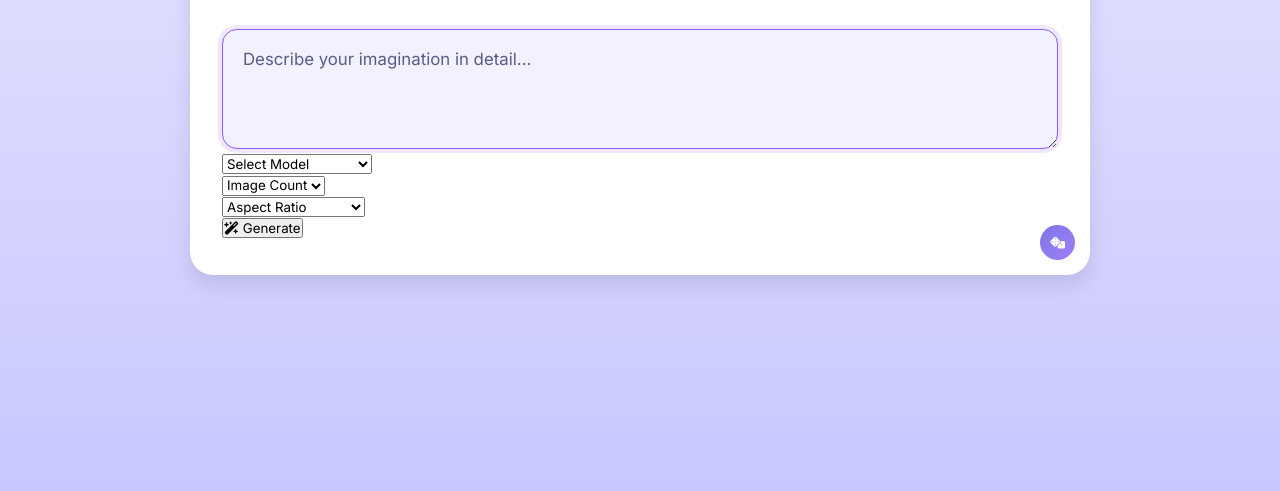
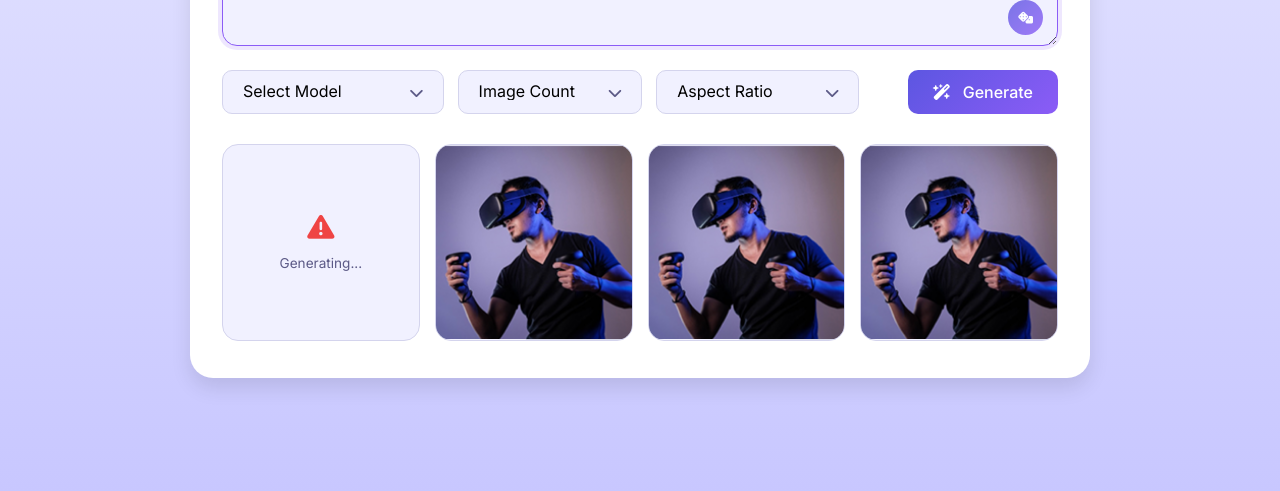
Before and after one commit to JashwantChohan/AI-Image-Generator, a plain HTML site: page index.html in a window 1280 px wide. Shown: the part 309-800 px from the top of the page. Drawn offline with Linux system fonts and the light colour scheme.

Commit message:
mostly UI is done

```diff
--- a/index.html
+++ b/index.html
@@ -21,12 +21,12 @@
                 <h1>AI Image Generator</h1>
             </div>
 
-            <button class="theme-toggle">
+            <button type="button" class="theme-toggle">
                 <i class="fa-solid fa-moon"></i>
             </button>
         </header>
 
-        <div class="main-container">
+        <div class="main-content">
             <form action="#" class="prompt-form">
                 <!-- Prompt Container -->
                 <div class="prompt-container">
@@ -58,6 +58,7 @@
                             <option value="3">3 Images </option>
                             <option value="4">4 Images </option>
                         </select>
+                    </div>
 
                     <div class="select-wrapper">
                         <select class="custom-select" required>
@@ -73,6 +74,47 @@
                         Generate
                     </button>
                 </div>
+
+                <!-- Result Gallery Grid -->
+                <div class="gallery-grid">
+                    <div class="img-card error ">
+                        <div class="status-container">
+                            <div class="spinner"></div>
+                            <i class="fa-solid fa-triangle-exclamation"></i>
+                            <p class="status-text">Generating... </p>
+                        </div>
+                        <img src="test.png" class="result-img" alt="">
+                        <div class="img-overplay">
+                            <button class="img-download-btn">
+                                <i class="fa-solid fa-download"></i>
+                            </button>
+                        </div>
+                    </div>
+                    <div class="img-card">
+                        <img src="test.png" class="result-img" alt="">
+                        <div class="img-overplay">
+                            <button class="img-download-btn">
+                                <i class="fa-solid fa-download"></i>
+                            </button>
+                        </div>
+                    </div>
+                    <div class="img-card">
+                        <img src="test.png" class="result-img" alt="">
+                        <div class="img-overplay">
+                            <button class="img-download-btn">
+                                <i class="fa-solid fa-download"></i>
+                            </button>
+                        </div>
+                    </div>
+                    <div class="img-card">
+                        <img src="test.png" class="result-img" alt="">
+                        <div class="img-overplay">
+                            <button class="img-download-btn">
+                                <i class="fa-solid fa-download"></i>
+                            </button>
+                        </div>
+                    </div>
+                </div>
             </form>
         </div>
     </div>
--- a/style .css
+++ b/style .css
@@ -92,7 +92,7 @@ body {
     justify-content: center;
     background: var(--color-input);
     border: 1px solid var(--color-border);
-
+    transition: all 0.3s ease;
 }
 
 .header .theme-toggle:hover {
@@ -101,7 +101,7 @@ body {
     box-shadow: 0 4px 6px -1px rgba(0, 0, 0, 0.1);
 }
 
-.main-container {
+.main-content {
     margin: 35px 0 5px;
 }
 
@@ -149,7 +149,7 @@ body {
     opacity: 0.8;
     cursor: pointer;
     background: var(--color-gradient);
-    transition: all 0.3s ease ;
+    transition: all 0.3s ease;
 }
 
 .prompt-container .prompt-btn:hover {
@@ -157,3 +157,191 @@ body {
     transform: translateY(-2px);
     box-shadow: 0 4px 6px -1px rgba(0, 0, 0, 0.1);
 }
+
+.main-content .prompt-actions {
+    display: grid;
+    gap: 14px;
+    grid-template-columns: 1.2fr 1fr 1.1fr 1fr;
+}
+
+.prompt-actions .select-wrapper {
+    position: relative;
+}
+
+.prompt-actions .select-wrapper::after {
+    content: "\f078";
+    font-family: "Font Awesome 6 Free";
+    font-weight: 900;
+    position: absolute;
+    right: 20px;
+    top: 50%;
+    font-size: 0.9rem;
+    pointer-events: none;
+    padding-left: 7px;
+    color: var(--color-placeholder);
+    background: var(--color-input);
+    transform: translateY(-50%);
+}
+
+.prompt-actions :where(.custom-select, .generate-btn) {
+    cursor: pointer;
+    padding: 12px 20px;
+    font-size: 1rem;
+    border-radius: 10px;
+    background: var(--color-input);
+    border: 1px solid var(--color-border);
+    transition: all 0.3s ease;
+}
+
+.prompt-actions .custom-select {
+    width: 100%;
+    outline: none;
+    height: 100%;
+    appearance: none;
+}
+
+.prompt-actions .custom-select:is(:focus, :hover) {
+    border-color: var(--color-accent);
+    box-shadow: 0 0 0 3px rgba(139, 92, 246, 0.1);
+}
+
+.prompt-actions .generate-btn {
+    display: flex;
+    gap: 12px;
+    margin-left: auto;
+    font-weight: 500;
+    align-items: center;
+    justify-content: center;
+    padding: 12px 25px;
+    border: none;
+    color: #fff;
+    background: var(--color-gradient);
+}
+
+.prompt-actions .generate-btn:hover {
+    transform: translateY(-2px);
+    box-shadow: 0 4px 10px rgba(109, 40, 217, 0.3);
+}
+
+.main-content .gallery-grid {
+    display: grid;
+    gap: 15px;
+    margin-top: 30px;
+    grid-template-columns: repeat(auto-fill, minmax(180px, 1fr));
+
+}
+
+.gallery-grid .img-card {
+    display: flex;
+    flex-direction: column;
+    align-items: center;
+    justify-content: center;
+    position: relative;
+    overflow: hidden;
+    aspect-ratio: 1;
+    border-radius: 16px;
+    background: var(--color-input);
+    border: 1px solid var(--color-border);
+    transition: all 0.5s ease;
+}
+
+.gallery-grid .img-card:not(.loading, .error):hover {
+    transform: translateY(-5px);
+    box-shadow: 0 10px 15px -3px rgba(0, 0, 0, 0.1);
+}
+
+
+.gallery-grid .img-card .result-img {
+    width: 100%;
+    height: 100%;
+    object-fit: cover;
+
+}
+
+.gallery-grid .img-card:is(.loading, .error) :is(.result-img, .img-overplay) {
+    display: none;
+}
+
+.gallery-grid .img-card .img-overplay {
+    position: absolute;
+    bottom: 0;
+    left: 0;
+    right: 0;
+    padding: 20px;
+    display: flex;
+    opacity: 0;
+    pointer-events: none;
+    justify-content: flex-end;
+    background: linear-gradient(transparent, rgba(0, 0, 0, 0.8));
+    transition: all 0.3s ease;
+
+}
+
+.gallery-grid .img-card:hover .img-overplay {
+    opacity: 1;
+    pointer-events: auto;
+}
+
+
+.gallery-grid .img-card .img-download-btn {
+    height: 45px;
+    width: 45px;
+    color: #fff;
+    backdrop-filter: blur(5px);
+    border-radius: 50%;
+    border: none;
+    cursor: pointer;
+    background: rgba(255, 255, 255, 0.25);
+    transition: all 0.3s ease;
+}
+
+.gallery-grid .img-card .img-download-btn:hover {
+    transform: scale(1.05);
+    background: rgba(255, 255, 255, 0.4);
+
+}
+
+.gallery-grid .img-card .status-container {
+    padding: 15px;
+    display: none;
+    gap: 13px;
+    flex-direction: column;
+    align-items: center;
+}
+
+.gallery-grid .img-card:where(.loading, .error) .status-container {
+    display: flex;
+
+}
+
+.gallery-grid .img-card.loading .status-container i,
+.gallery-grid .img-card.error .spinner {
+    display: none;
+}
+
+.gallery-grid .img-card.error .status-container i {
+    font-size: 1.7rem;
+    color: #ef4444;
+}
+
+.gallery-grid .img-card.loading .spinner {
+    width: 35px;
+    height: 35px;
+    border-radius: 50%;
+    border: 3px solid var(--color-border);
+    border-top-color: var(--color-primary);
+    /* animation: spin 1s linear infinite; */
+}
+
+@keyframes spin {
+    to {
+        transform: rotate(360deg);
+    }
+}
+
+
+.gallery-grid .img-card .status-text {
+    font-size: 0.85rem;
+    text-align: center;
+    color: var(--color-placeholder);
+}
```
Also changed, not shown: test.png (added). Lines whose indentation alone changed are shown as unchanged.
